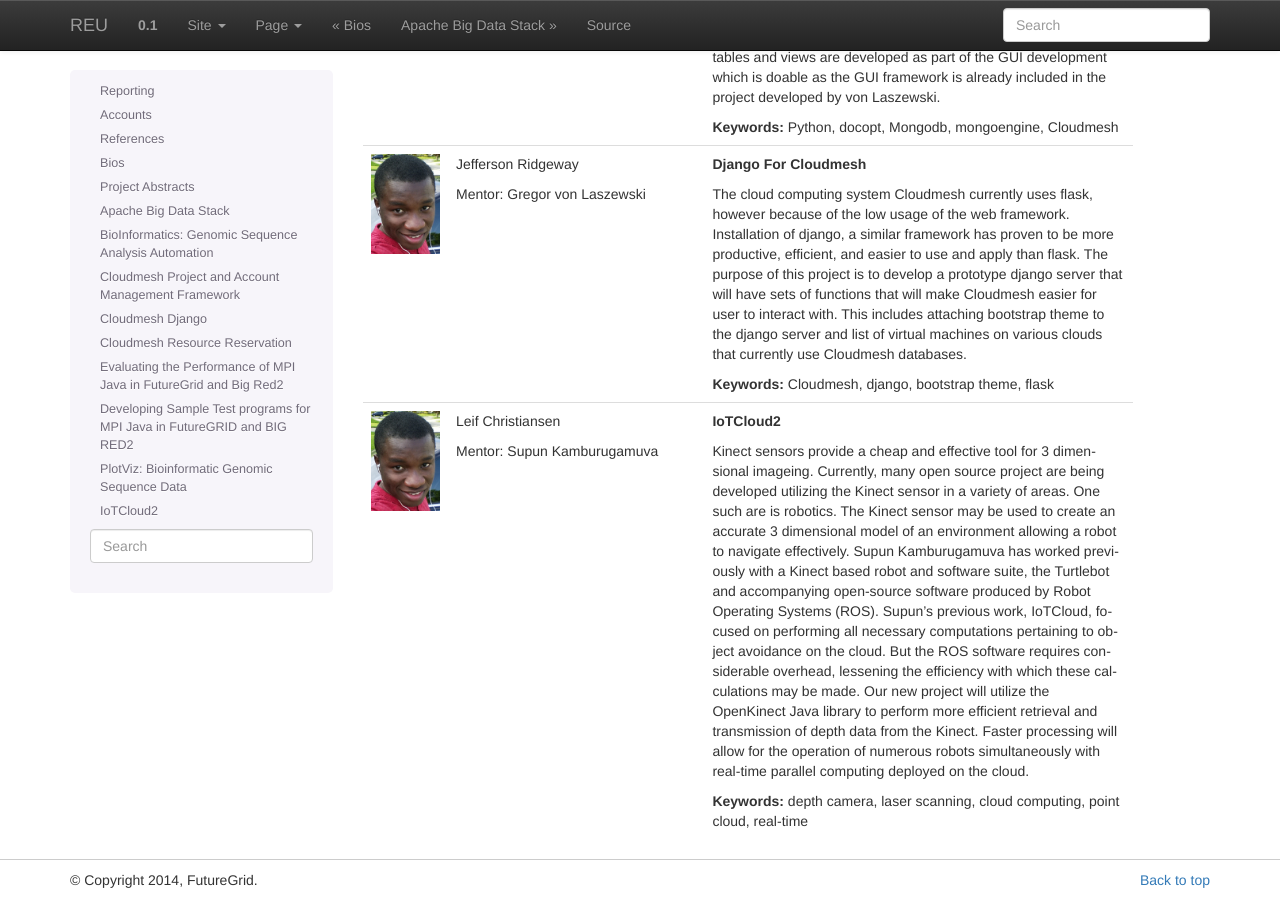
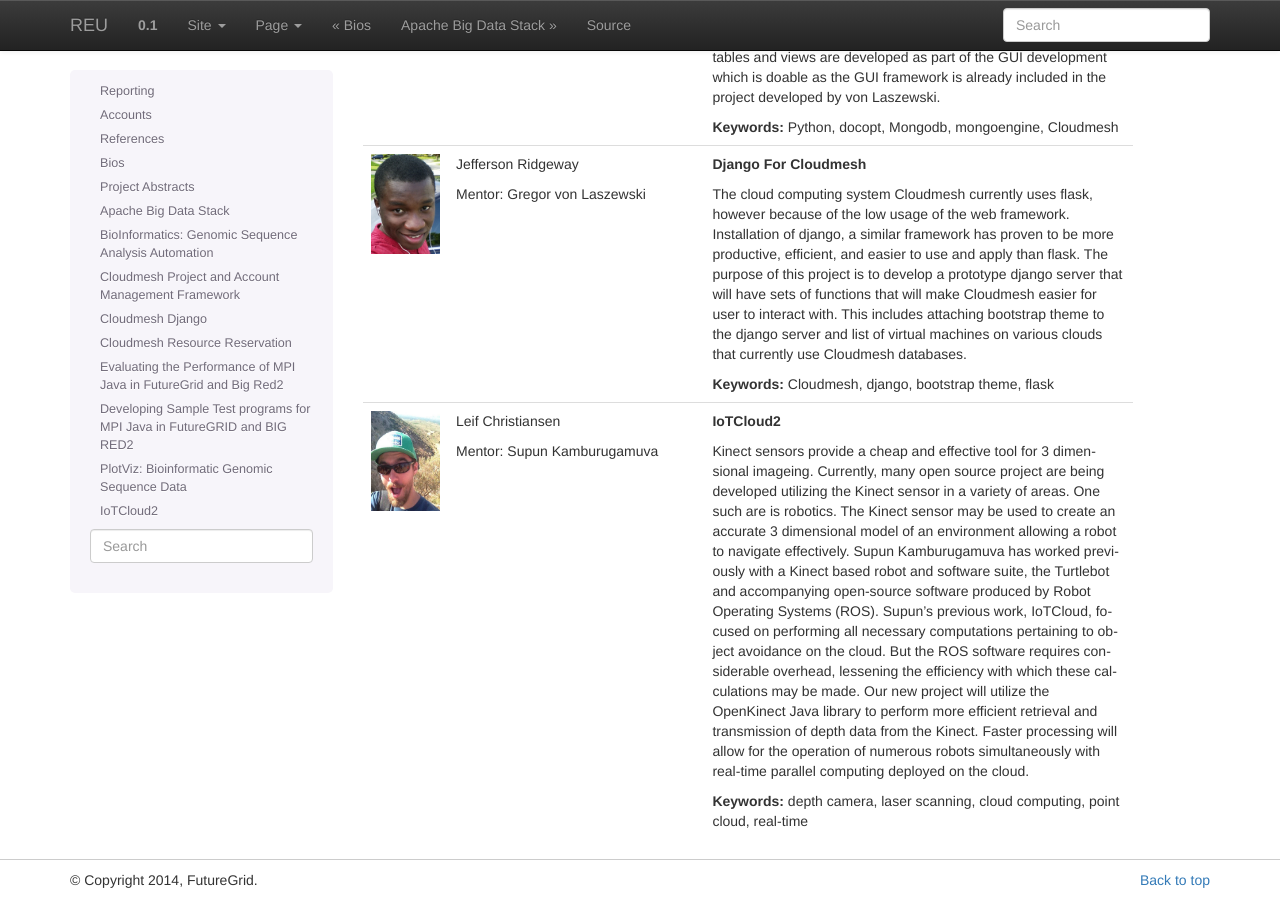
Before and after one commit to cloudmesh-project/reu-2014, a Sphinx documentation site: the page built from doc/source/abstracts.rst, in a window 1280 px wide and 900 px high, scrolled down 1122 px. Built offline with Sphinx 7.4.7, drawn with Linux system fonts in a browser that asks for light colours.

Commit message:
Update abstracts.rst

```diff
--- a/doc/source/abstracts.rst
+++ b/doc/source/abstracts.rst
@@ -107,7 +107,7 @@ Project Abstracts
 
    * -
 
-       .. image:: images/photo_ifeanyi.png
+       .. image:: images/photo_leif.jpg
           :height: 100
 
      - Leif Christiansen
```
